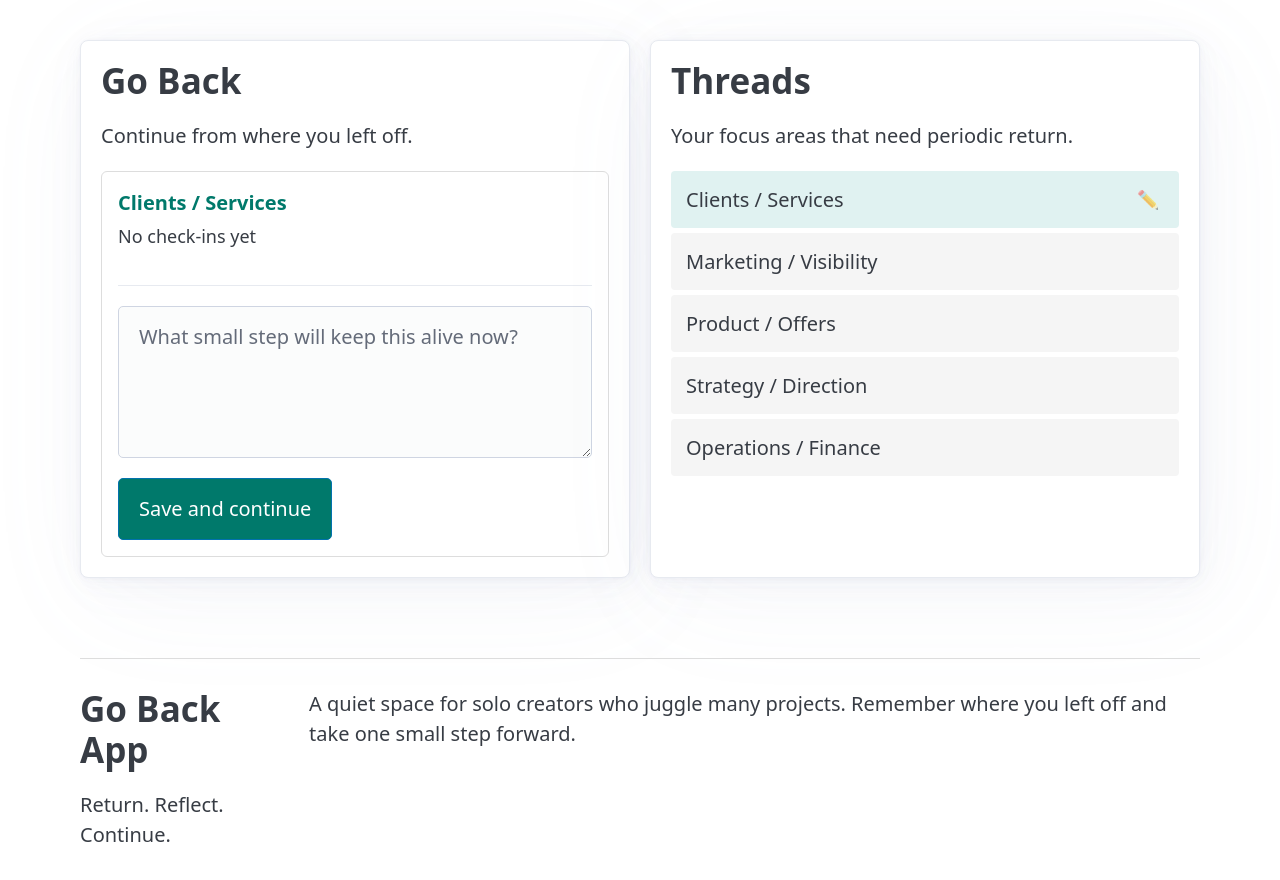
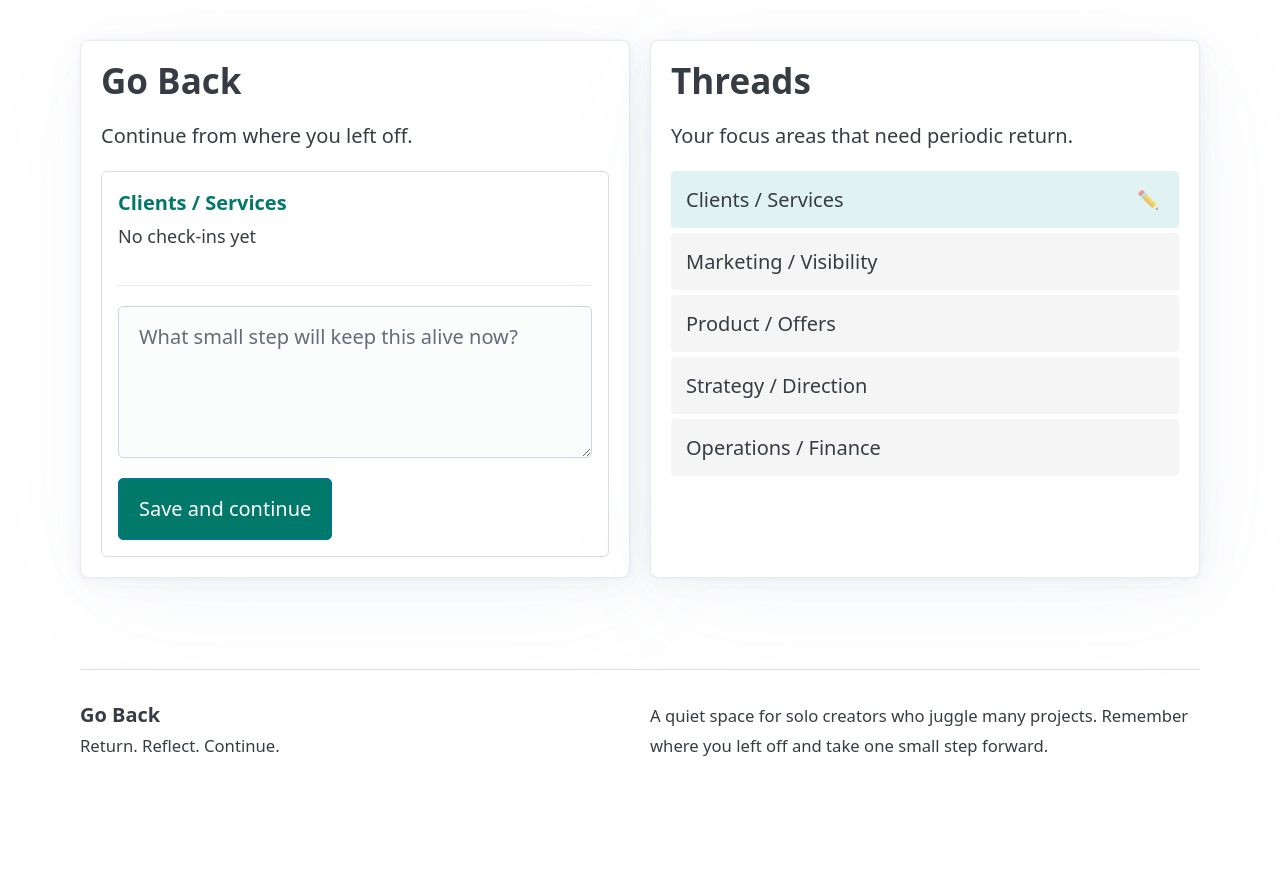
Before and after one commit to rutaio/gobackapp, a React (Vite) app in the folder frontend/: page / in a window 1280 px wide. Shown: the top 880 px of the page. After the commit the page ends 800 px from the top, so only its background shows below. Built offline with nearby package versions, Linux system fonts and the light colour scheme.

Commit message:
add simple footer with Pico grid layout

```diff
--- a/frontend/src/components/Footer.tsx
+++ b/frontend/src/components/Footer.tsx
@@ -1,15 +1,21 @@
+import '../styles/components/footer.css';
+
 export const Footer = () => {
   return (
-    <footer>
-      <div>
-        <h2>Go Back App</h2>
-        <p>Return. Reflect. Continue.</p>
-      </div>
-      <div>
-        <p>
-          A quiet space for solo creators who juggle many projects. Remember
-          where you left off and take one small step forward.
-        </p>
+    <footer className="container footer">
+      <div className="grid">
+        <div>
+          <strong>Go Back</strong>
+          <br />
+          <small>Return. Reflect. Continue.</small>
+        </div>
+
+        <div>
+          <small>
+            A quiet space for solo creators who juggle many projects. Remember
+            where you left off and take one small step forward.
+          </small>
+        </div>
       </div>
     </footer>
   );
--- a/frontend/src/pages/HomePage.tsx
+++ b/frontend/src/pages/HomePage.tsx
@@ -111,10 +111,10 @@ export const HomePage = () => {
           />
         </article>
       </div>
+
       <div className="page-spacer" />
-      <div className="footer">
-        <Footer></Footer>
-      </div>
+
+      <Footer></Footer>
     </main>
   );
 };
--- /dev/null
+++ b/frontend/src/styles/components/footer.css
@@ -0,0 +1,5 @@
+.footer {
+  margin-top: 3rem;
+  padding-top: 1.5rem;
+  border-top: 1px solid #ddd;
+}
--- a/frontend/src/styles/pages/home.css
+++ b/frontend/src/styles/pages/home.css
@@ -24,21 +24,8 @@
   border-radius: 8px;
 }
 
-footer {
-  display: flex;
-  justify-content: space-between;
-  gap: 2rem;
-  margin-top: 3rem;
-  padding-top: 1.5rem;
-  border-top: 1px solid #ddd;
-}
-
 @media (max-width: 768px) {
   .dashboard {
     flex-direction: column;
   }
-
-  footer {
-    flex-direction: column;
-  }
 }
```
